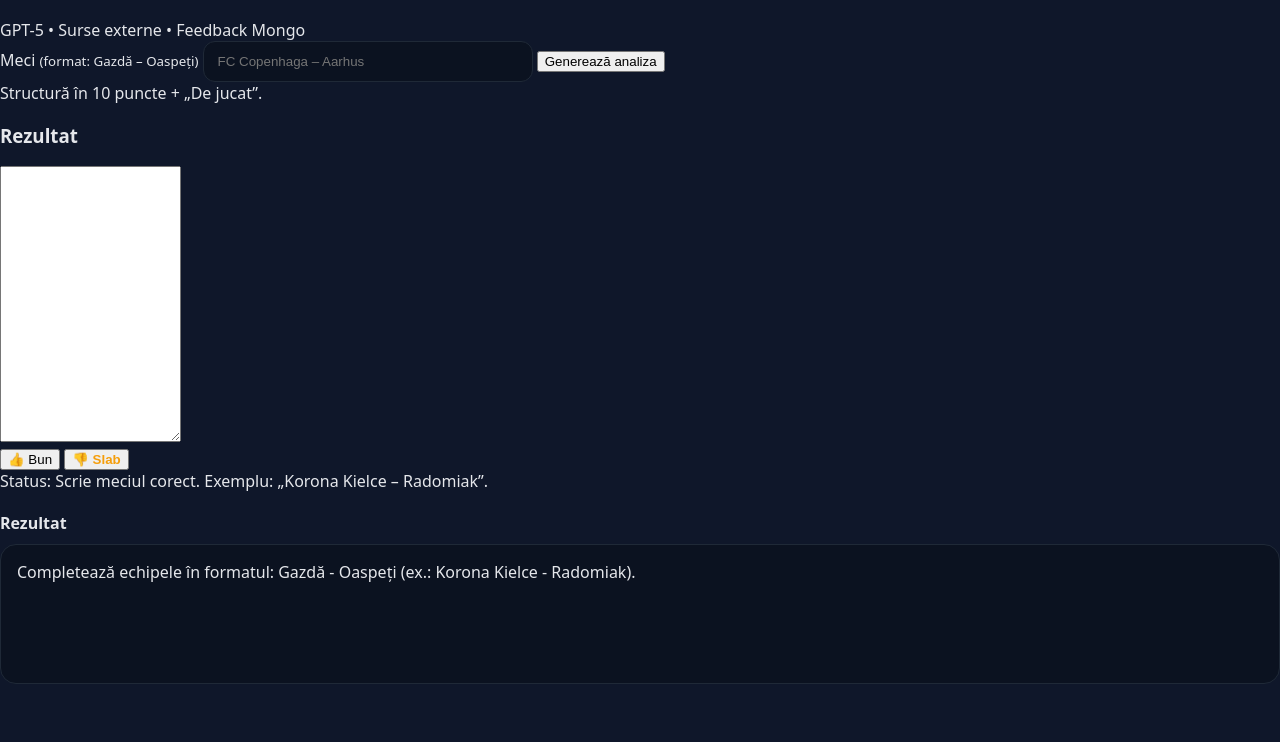
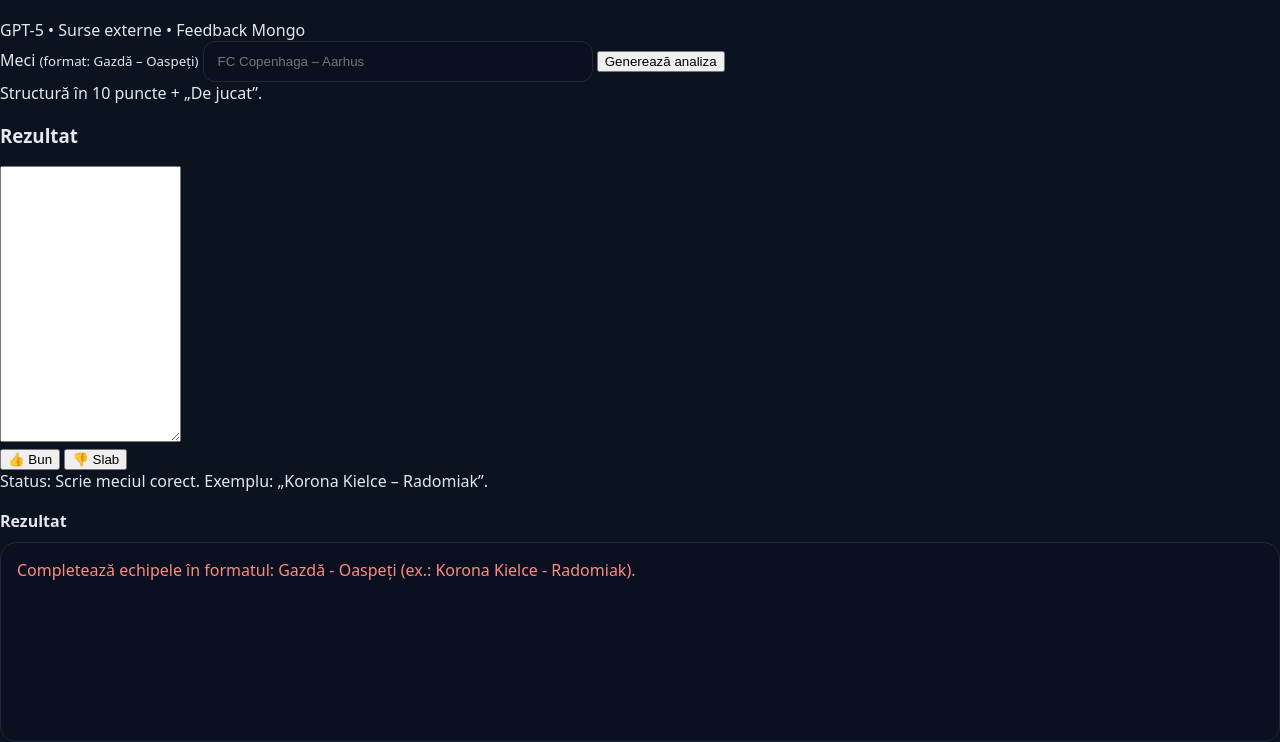
Before and after one commit to LucyOFM7474/lucyofm-bot, a website: page public/index.html in a window 1280 px wide. Both pictures are taken after a click on the button "Generează analiza". Shown: the part 67-809 px from the top of the page. Drawn offline with Linux system fonts and the light colour scheme.

Commit message:
Update style.css

```diff
--- a/public/style.css
+++ b/public/style.css
@@ -1,13 +1,13 @@
-/* public/style.css — layout fix pentru „Rezultat” și butoane */
+/* public/style.css — fix layout pentru Rezultat + stil minim coerent */
 
 :root{
-  --bg:#0f172a;
+  --bg:#0b1220;
   --panel:#111827;
   --text:#e5e7eb;
-  --muted:#9ca3af;
+  --muted:#94a3b8;
   --accent:#3b82f6;
-  --success:#22c55e;
-  --warn:#f59e0b;
+  --accent-2:#334155;
+  --error:#ff8a80;
 }
 
 html,body{
@@ -15,12 +15,12 @@ html,body{
   padding:0;
   background:var(--bg);
   color:var(--text);
-  font-family:system-ui,-apple-system,Segoe UI,Roboto,Ubuntu,Cantarell,"Helvetica Neue","Noto Sans",Arial,"Apple Color Emoji","Segoe UI Emoji";
+  font-family:system-ui,-apple-system,Segoe UI,Roboto,Ubuntu,Cantarell,"Helvetica Neue","Noto Sans",Arial;
 }
 
 .container{
-  max-width:1100px;      /* ✅ lățime suficientă */
-  margin:32px auto;
+  max-width:1100px;               /* ✅ lățime mare */
+  margin:24px auto;
   padding:0 16px;
 }
 
@@ -37,21 +37,19 @@ html,body{
   margin-bottom:10px;
 }
 
-.sub{
-  color:var(--muted);
-  margin-bottom:16px;
-}
+.sub{ color:var(--muted); margin-bottom:16px; }
 
 .input-row{
   display:flex;
   gap:10px;
   align-items:center;
+  margin:8px 0 16px;
 }
 
-input[type="text"], .input{
+.input, input[type="text"]{
   flex:1;
-  min-width:300px;
-  background:#0b1220;
+  min-width:360px;
+  background:#0a1020;
   border:1px solid #1f2937;
   color:var(--text);
   padding:12px 14px;
@@ -71,12 +69,11 @@ input[type="text"], .input{
   color:white;
   font-weight:600;
 }
-
 .btn[disabled]{ opacity:.6; cursor:not-allowed; }
-.btn-secondary{ background:#334155; color:#e2e8f0; }
+.btn-secondary{ background:var(--accent-2); color:#e2e8f0; }
 
 .section-title{
-  margin:20px 0 10px;
+  margin:18px 0 10px;
   font-weight:700;
 }
 
@@ -84,19 +81,18 @@ input[type="text"], .input{
   display:flex;
   gap:8px;
   flex-wrap:wrap;
-  margin-bottom:8px;
+  margin:0 0 8px 0;
 }
 
 #result, #resultBox, .result{
-  background:#0b1220;
+  background:#0a1020;
   border:1px solid #1f2937;
   border-radius:16px;
   padding:16px;
-  min-height:140px;
-  /* ✅ ocupă toată lățimea containerului */
-  width:100%;
+  min-height:200px;               /* ✅ vizibil */
+  width:100%;                     /* ✅ lățime completă */
   box-sizing:border-box;
-  overflow:auto;
+  overflow:auto;                  /* ✅ scroll dacă textul e lung */
 }
 
 .result-pre{
@@ -104,8 +100,9 @@ input[type="text"], .input{
   white-space:pre-wrap;
   word-wrap:break-word;
   line-height:1.45;
+  font-family:ui-monospace,SFMono-Regular,Menlo,Monaco,Consolas,"Liberation Mono","Courier New",monospace;
+  font-size:14px;
 }
 
-/* Pictograme textuale (dacă vrei să apară clar în text) */
-.ok{ color:var(--success); font-weight:700; }
-.warn{ color:var(--warn); font-weight:700; }
+.info{ opacity:.9; }
+.error{ color:var(--error); }
```
